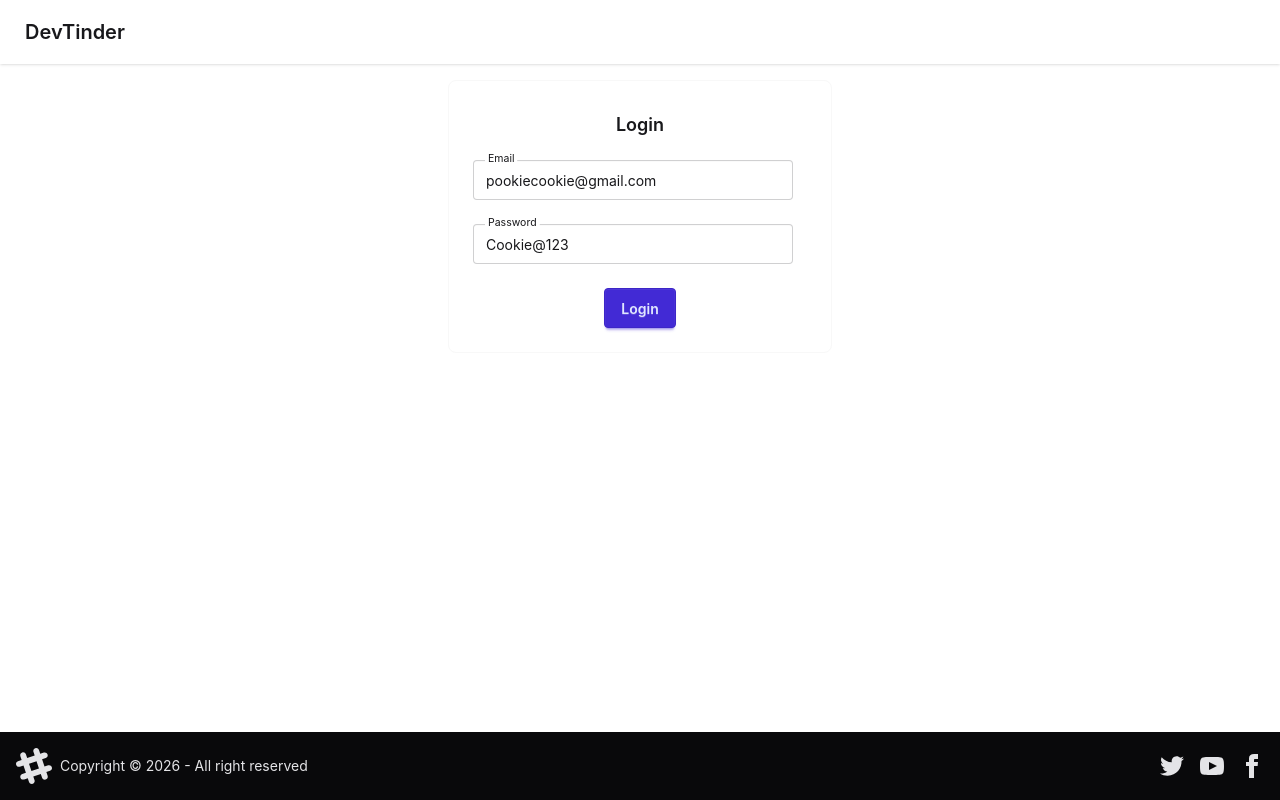
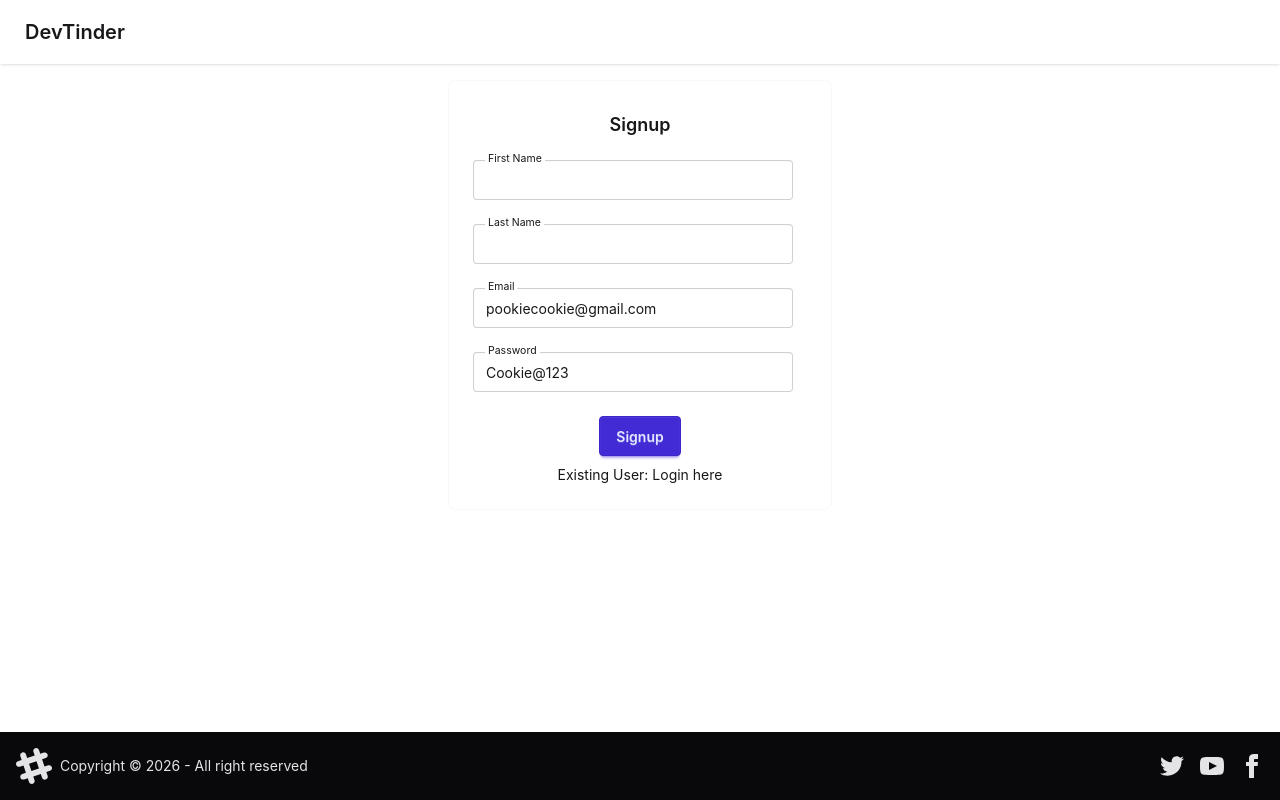
Before and after one commit to GungunSainii/devTinder-web, a React (Vite) app: page /login in a window 1280 px wide. Built offline with nearby package versions, Linux system fonts and the light colour scheme; no server answers.

Commit message:
Signup User Page & E2E Testing :octocat:

```diff
--- a/src/components/Feed.jsx
+++ b/src/components/Feed.jsx
@@ -23,9 +23,14 @@ const Feed = () => {
         getFeed();
     },[])
 
+    if(!feed) return
+
+    if(feed.data.length <= 0){ return <h1>NO NEW USERS FOUND </h1>}
+
     return (
         feed && (<div className="flex justify-center my-10">
             <UserCard user={feed.data[0]}/>
+            {console.log(feed.data)}
         </div>)
     )
 }
--- a/src/components/Login.jsx
+++ b/src/components/Login.jsx
@@ -8,34 +8,81 @@ import { BASE_URL } from "../utils/constants";
 const Login = () => {
   const [emailId, setEmailId] = useState("pookiecookie@gmail.com");
   const [password, setPassword] = useState("Cookie@123");
+  const [firstName, setFirstName] = useState("");
+  const [lastName, setLastName] = useState("");
   const [error, setError] = useState("");
+  const [isLoginForm, setIsLoginForm] = useState(false);
   const dispatch = useDispatch();
   const navigate = useNavigate();
 
-
   const handleLogin = async () => {
     try {
-        const res = await axios.post(BASE_URL + "/login",{
+      const res = await axios.post(
+        BASE_URL + "/login",
+        {
           emailId,
           password,
-        },{
-          withCredentials:true
-        })
+        },
+        {
+          withCredentials: true,
+        },
+      );
       console.log(res.data);
       dispatch(addUser(res.data));
       navigate("/");
-    } catch(err) {
+    } catch (err) {
       console.log(err.response.data);
       setError(err.response?.data || "Something went WRONG !!");
+    }
+  };
 
+  const handleSignup = async () => {
+    try {
+      const res = await axios.post(
+        BASE_URL + "/signup",
+        {firstName, lastName, emailId, password},
+        {
+          withCredentials: true,
+        },
+      );
+      console.log(res.data);
+      dispatch(addUser(res.data.data));
+      return navigate("/profile");
+    } catch (err) {
+      setError(err.response?.data || "Something went WRONG !!");
     }
-  }
+  };
 
   return (
     <div className="flex justify-center my-4">
       <div className="card card-border bg-base-100 w-96 ">
         <div className="card-body ">
-          <h2 className="card-title flex justify-center my-1.5">Login</h2>
+          <h2 className="card-title flex justify-center my-1.5">
+            {isLoginForm ? "Login" : "Signup"}
+          </h2>
+          {!isLoginForm && (
+            <>
+              <label className="floating-label my-2">
+                <span>First Name</span>
+                <input
+                  type="text"
+                  value={firstName}
+                  className="input input-md"
+                  onChange={(e) => setFirstName(e.target.value)}
+                />
+              </label>
+
+              <label className="floating-label my-2">
+                <span>Last Name</span>
+                <input
+                  type="text"
+                  value={lastName}
+                  className="input input-md"
+                  onChange={(e) => setLastName(e.target.value)}
+                />
+              </label>
+            </>
+          )}
           <label className="floating-label my-2">
             <span>Email</span>
             <input
@@ -43,7 +90,7 @@ const Login = () => {
               value={emailId}
               placeholder="mail@gmail.com"
               className="input input-md"
-              onChange={(e)=> setEmailId(e.target.value)}
+              onChange={(e) => setEmailId(e.target.value)}
             />
           </label>
 
@@ -54,13 +101,27 @@ const Login = () => {
               value={password}
               placeholder="Password"
               className="input input-md"
-              onChange={(e)=> setPassword(e.target.value)}
+              onChange={(e) => setPassword(e.target.value)}
             />
           </label>
           <p className="text-red-400">{error}</p>
           <div className="card-actions justify-center">
-            <button className="btn btn-primary" onClick={handleLogin}>Login</button>
+            <button
+              className="btn btn-primary"
+              onClick={isLoginForm ? handleLogin : handleSignup}
+            >
+              {isLoginForm ? "Login" : "Signup"}
+            </button>
           </div>
+
+          <p
+            className="m-auto cursor-pointer"
+            onClick={() => setIsLoginForm((value) => !value)}
+          >
+            {isLoginForm
+              ? "New User: Signup here"
+              : "Existing User: Login here"}
+          </p>
         </div>
       </div>
     </div>
--- a/src/components/Requests.jsx
+++ b/src/components/Requests.jsx
@@ -8,7 +8,6 @@ const Request = () => {
   const requests = useSelector((store) => store.requests);
   const dispatch = useDispatch();
 
-  const [showButtons, setShowButtons] = useState(true);
 
   const reviewRequest = async (status,_id) => {
     try{
@@ -45,7 +44,7 @@ const Request = () => {
 
   return (
     <div className="text-center my-10">
-      <h1 className="text-bold text-2xl">Connections</h1>
+      <h1 className="text-bold text-2xl">Requests</h1>
       {requests.map((request) => {
         const { _id, firstName, lastName } = request.fromUserId;
 
--- a/src/components/UserCard.jsx
+++ b/src/components/UserCard.jsx
@@ -1,6 +1,24 @@
+import axios from "axios";
+import { BASE_URL } from "../utils/constants";
+import { useDispatch } from "react-redux";
+import { removeUserFromFeed } from "../utils/feedSlice";
+
 const UserCard = ({user}) => {
     console.log(user);
-    const {firstName, lastName} = user;
+    const {_id,firstName, lastName} = user;
+    const dispatch = useDispatch();
+
+    const handleSendRequest = async (status, userId) => {
+      try{
+        const res = await axios.post(BASE_URL + "/request/send/" + status + "/" + userId,{},{
+          withCredentials:true,
+        });
+        dispatch(removeUserFromFeed(userId));
+      } catch(err) {
+        console.log(err.message)
+      }
+    }
+
     return (
         <div className="card bg-base-300 w-96 shadow-sm">
   <figure>
@@ -9,10 +27,10 @@ const UserCard = ({user}) => {
       alt="Shoes" />
   </figure>
   <div className="card-body">
-    <h2 className="card-title">{firstName}</h2>
+    <h2 className="card-title">{firstName} {lastName}</h2>
     <div className="card-actions justify-center my-4">
-      <button className="btn btn-secondary">Ignore</button>
-      <button className="btn btn-primary">Interested</button>
+      <button className="btn btn-secondary" onClick={()=>handleSendRequest("ignored",_id)}>Ignore</button>
+      <button className="btn btn-primary" onClick={()=>handleSendRequest("interested", _id)}>Interested</button>
     </div>
   </div>
 </div>
--- a/src/utils/feedSlice.js
+++ b/src/utils/feedSlice.js
@@ -8,11 +8,12 @@ const feedSlice = createSlice({
             return action.payload
         },
 
-        removeFeed: (state, action) => {
-            return null;
+        removeUserFromFeed: (state, action) => {
+            state.data = state.data.filter((user)=> user._id !== action.payload);
+
         }
     },
 });
 
-export const {addFeed , removeFeed} = feedSlice.actions;
+export const {addFeed , removeUserFromFeed} = feedSlice.actions;
 export default feedSlice.reducer;
--- a/src/utils/requestSlice.js
+++ b/src/utils/requestSlice.js
@@ -6,8 +6,7 @@ const requestSlice = createSlice({
     reducers: {
         addRequest: (state,action) => action.payload,
         removeRequest: (state,action) => {
-            const newArray = state.filter((r)=> r._id !== action.payload);
-            return newArray;
+            state.data = state.data.filter((r)=> r._id !== action.payload);
         },
     },
 
```
Also changed, not shown: 1 other file (tests, documents, lock files or other folders). Lines whose indentation alone changed are shown as unchanged.
